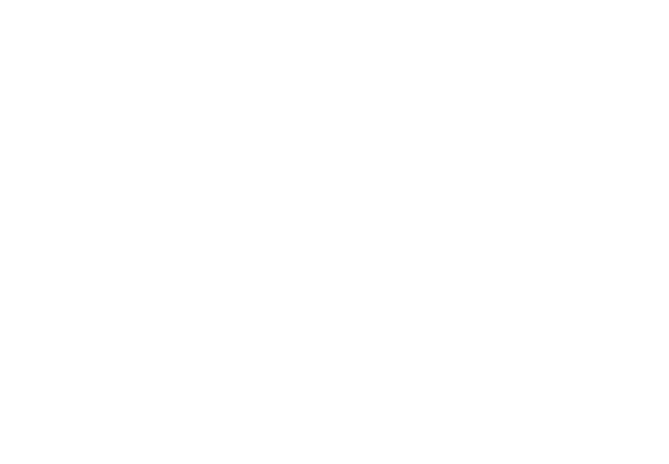
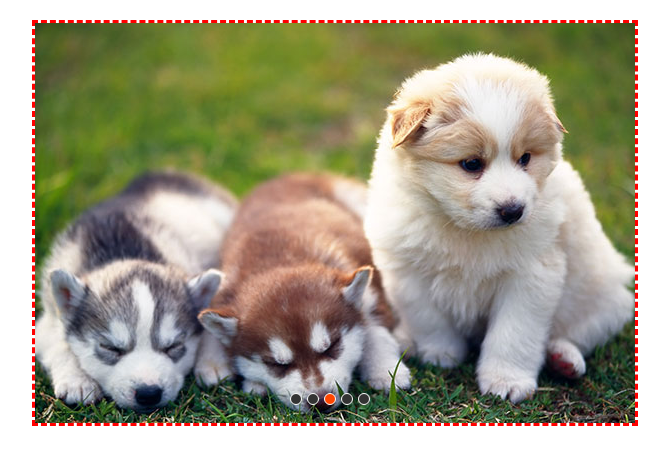
Before and after one commit to Manjushaka/CarouselFigure, a plain HTML site: page index.html in a window 1280 px wide. Shown: the whole page, without its empty margins (305-974 px from the left). Drawn offline with Linux system fonts and the light colour scheme.

Commit message:
CSS样式布局

```diff
--- a/CSS/style.css
+++ b/CSS/style.css
@@ -9,6 +9,8 @@ body{
 }
 
 #container{
+    margin: 0 auto;
+    text-align: center;
     position: relative;
     border: 3px dashed red;
     width: 600px;
@@ -18,9 +20,9 @@ body{
 
 #list{
     position: absolute;
-    width: 3000px;
+    width: 4200px;
     height: 400px;
-    left: 0px;
+    left: -600px;
     z-index: 1;
 }
 
@@ -35,7 +37,7 @@ body{
     left: 250px;
     bottom: 20px;
     z-index: 2;
-    border: dashed 1px red;
+    /*border: dashed 1px red;*/
 }
 
 #buttons span{
--- a/index.html
+++ b/index.html
@@ -2,9 +2,30 @@
 <html lang="en">
 <head>
     <meta charset="UTF-8">
-    <title></title>
+    <title>轮播图布局</title>
+    <link type="text/css" rel="stylesheet" href="CSS/style.css">
+    <script type="text/javascript" src="javascript/script.js"></script>
 </head>
 <body>
-
+<div id="container">
+    <div id="list" style="left: -600px;">
+        <img src="images/5.jpg" alt="5">
+        <img src="images/1.jpg" alt="1">
+        <img src="images/2.jpg" alt="2">
+        <img src="images/3.jpg" alt="3">
+        <img src="images/4.jpg" alt="4">
+        <img src="images/5.jpg" alt="5">
+        <img src="images/1.jpg" alt="1">
+    </div>
+    <div id="buttons">
+        <span index="0" class="on"></span>
+        <span index="1"></span>
+        <span index="2"></span>
+        <span index="3"></span>
+        <span index="4"></span>
+    </div>
+    <a id="prev" class="arrow">&lt;</a>
+    <a id="next" class="arrow">&gt;</a>
+</div>
 </body>
 </html>
--- /dev/null
+++ b/javascript/script.js
@@ -0,0 +1,111 @@
+/**
+ * Created by sandy on 2016/1/11.
+ */
+window.onload = function () {
+    var container = document.getElementById("container");
+    var list = document.getElementById("list");
+    var buttons = document.getElementById("buttons").getElementsByTagName("span");
+    var prev = document.getElementById("prev");
+    var next = document.getElementById("next");
+    var curIndex = 0;
+    var isAnimated = false;
+    var timer;
+    var intevalOfTimer = 2000;
+
+    play();
+
+    container.onmouseover = stop;
+    container.onmouseout = play;
+
+    next.onclick = function () {
+        if(isAnimated){
+            return;
+        }
+        if(curIndex==4){
+            curIndex = 0;
+        }else{
+            curIndex ++;
+        }
+        animate(-600);
+        showButton()
+    }
+
+    prev.onclick = function () {
+        if(isAnimated){
+            return;
+        }
+        if (curIndex==0) {
+            curIndex = 4;
+        } else {
+            curIndex --;
+        }
+        animate(600);
+        showButton();
+    }
+
+    for(var i=0; i<buttons.length; i++){
+        buttons[i].onclick = function () {
+            if(isAnimated){
+                return;
+            }
+            var oldIndex = curIndex;
+            curIndex = this.getAttribute("index");
+            var offset = (curIndex-oldIndex)*(-600);
+            animate(offset);
+            showButton();
+        }
+    }
+
+    function animate(offset){
+        isAnimated = true;
+        var newLeft = parseInt(list.style.left) + offset;
+        var time = 500;
+        var interval = 10;
+        var speed = Math.floor(offset/(time/interval));
+
+        var go = function() {
+            if ((offset < 0 && parseInt(list.style.left) > newLeft) || (offset > 0 && parseInt(list.style.left) < newLeft)) {
+                list.style.left = parseInt(list.style.left) + speed + "px";
+                setTimeout(go, interval);
+            }
+            else {
+                list.style.left = newLeft + "px";
+                console.log(list.style.left);
+                if(newLeft<-3000){
+                    list.style.left = "-600px";
+                }
+                if(newLeft>-600){
+                    list.style.left = "-3000px";
+                }
+                isAnimated = false;
+            }
+        }
+        go();
+    }
+
+    function showButton(){
+        if(curIndex==5){
+            curIndex = 0;
+        }
+        if(curIndex==-1){
+            curIndex = 4;
+        }
+        for(var i=0; i<buttons.length; i++){
+            if(buttons[i].className == "on"){
+                buttons[i].className = "";
+            }
+        }
+        buttons[curIndex].className = "on";
+    }
+
+    function play(){
+        timer = setTimeout(function(){
+            next.onclick();
+            play();
+        }, intevalOfTimer);
+    }
+
+    function stop(){
+        clearTimeout(timer);
+    }
+}
```
Also changed, not shown: images/1.jpg (added), images/2.jpg (added), images/3.jpg (added), images/4.jpg (added), images/5.jpg (added).
